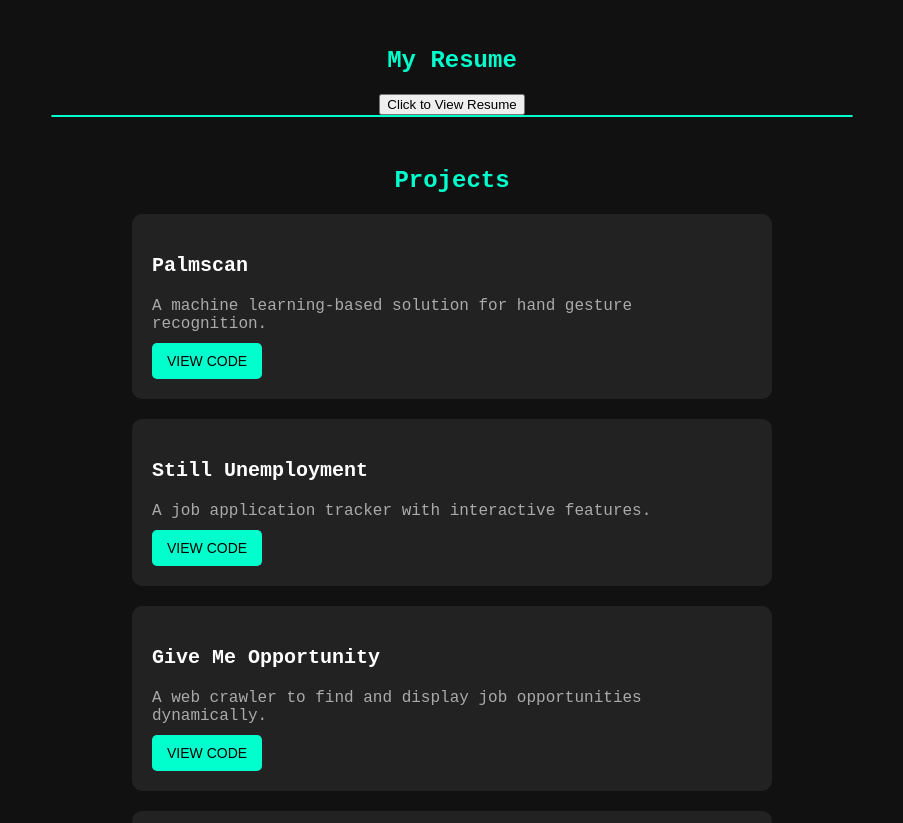
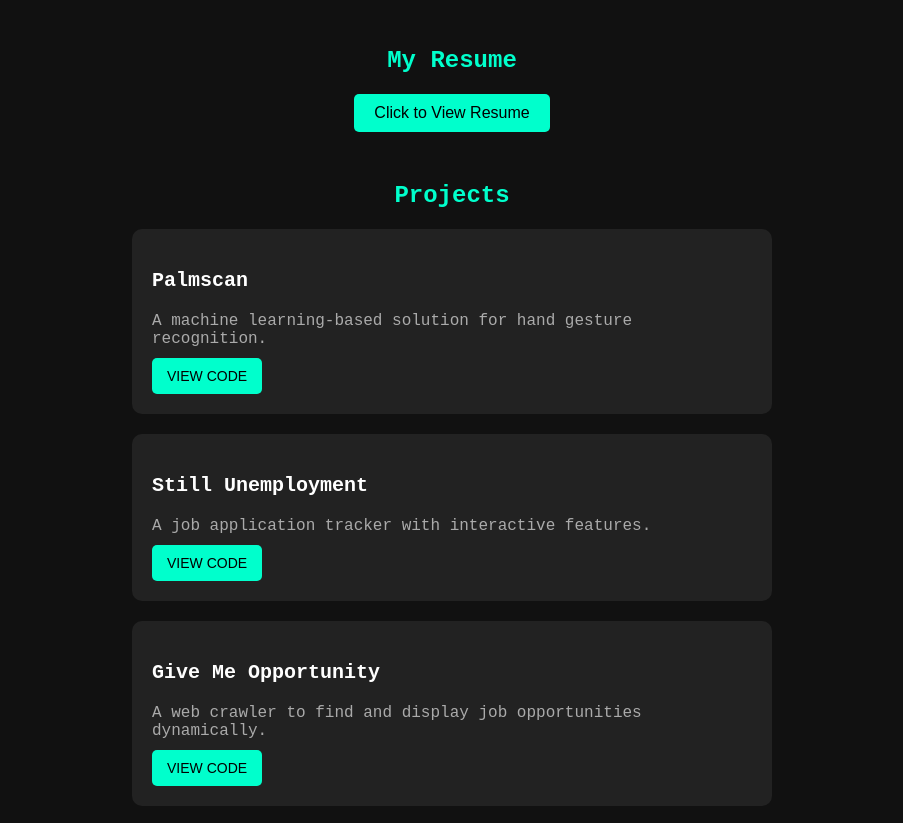
Before and after one commit to AnnChangSal/noa-8bit, a website: page index.html in a window 1280 px wide. Shown: the part 1641-2464 px from the top of the page, without its empty margins (188-1091 px from the left). Drawn offline with nearby package versions, Linux system fonts and the light colour scheme.

Commit message:
Update styles.css

```diff
--- a/styles.css
+++ b/styles.css
@@ -275,19 +275,43 @@ body {
   color: #00ffcc;
 }
 
+#show-resume-btn {
+  padding: 10px 20px;
+  background: #00ffcc;
+  border: none;
+  border-radius: 5px;
+  font-size: 16px;
+  color: #000;
+  cursor: pointer;
+  transition: background-color 0.3s, color 0.3s;
+}
+
+#show-resume-btn:hover {
+  background-color: #007777;
+  color: #fff;
+}
+
 #resume-container {
   width: 100%;
   max-width: 800px;
-  margin: 0 auto;
+  margin: 20px auto 0;
+  display: none; /* Hidden by default */
+  overflow: hidden;
   border: 1px solid #00ffcc;
   border-radius: 10px;
-  overflow: hidden;
 }
 
-#resume-frame {
+#resume-container iframe {
   width: 100%;
   height: 600px;
   border: none;
+}
+
+/* Mobile Responsiveness */
+@media screen and (max-width: 768px) {
+  #resume-container iframe {
+    height: 400px;
+  }
 }
 
 /* Footer */
```
